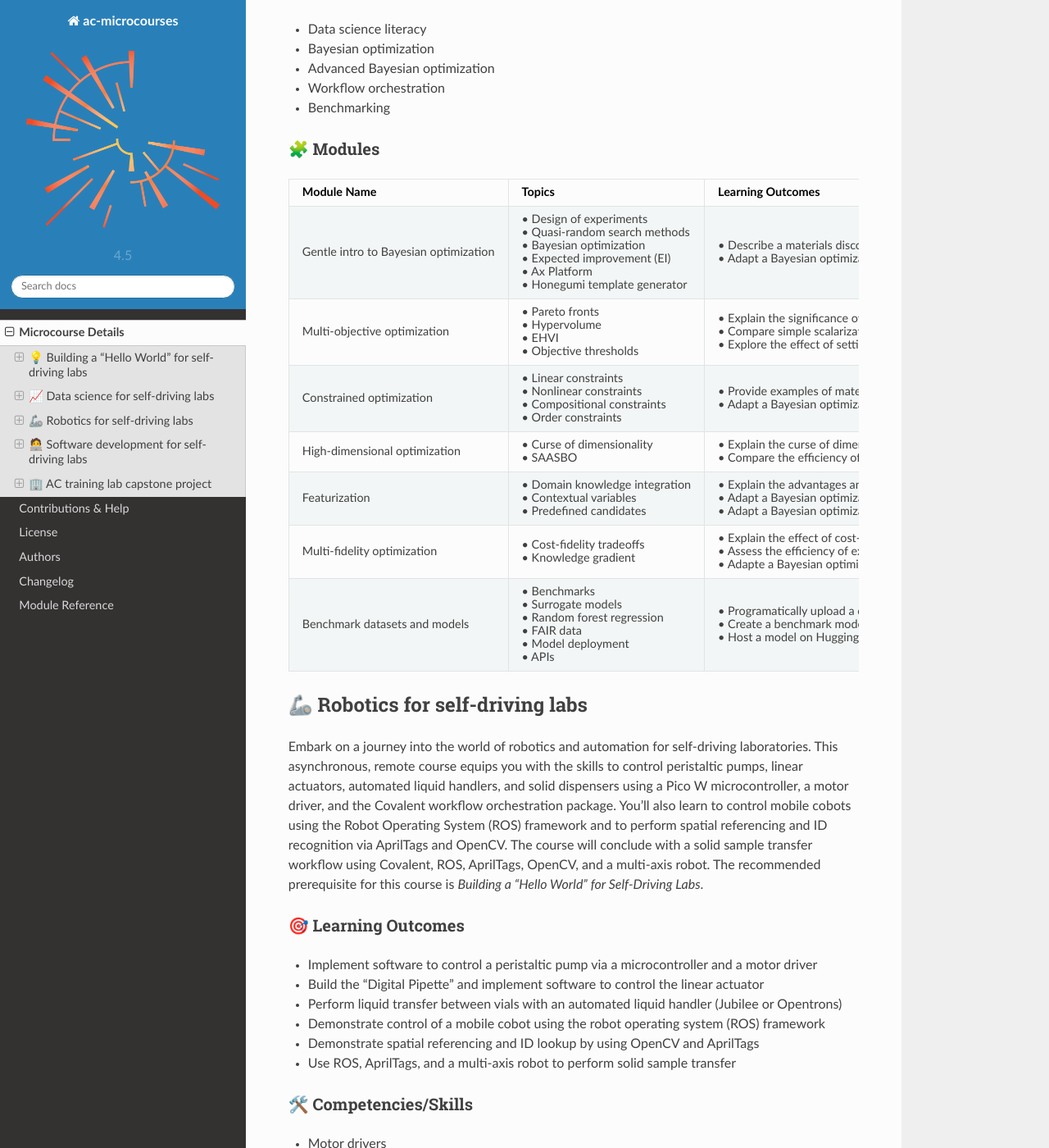
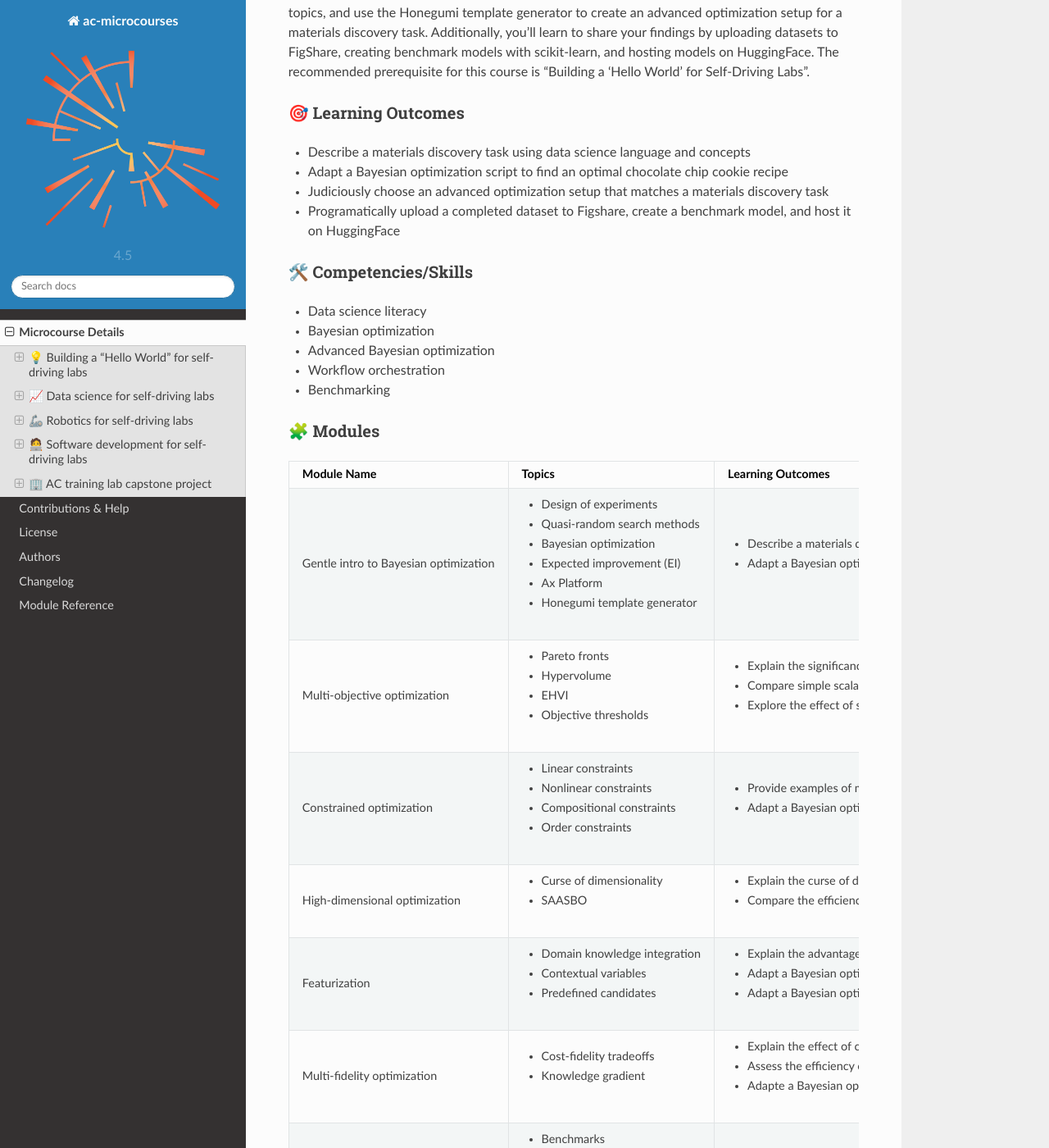
Before and after one commit to AccelerationConsortium/ac-microcourses, a Sphinx documentation site: the page built from docs/certificate-framework.md, in a window 1280 px wide and 1400 px high, scrolled down 2083 px. Shown: the whole window at 82% size. Built offline with Sphinx 7.4.7 and the Read the Docs theme 2.0.0, drawn with Linux system fonts in a browser that asks for light colours; some of the changed text lies outside the part shown.

Commit message:
Update certificate-framework.md

```diff
--- a/docs/certificate-framework.md
+++ b/docs/certificate-framework.md
@@ -30,13 +30,13 @@
 
 Module Name | Topics | Learning Outcomes
 ---- | ---- | ----
-Running the self-driving lab demo | • Database management<br>• Bayesian optimization<br>• Microcontrollers<br>• Sensors<br>• Device communication | • Describe key terms and principles of self-driving labs<br>• Preview an end-to-end self-driving lab<br>• Set up a MongoDB account and database<br>• Set up a HiveMQ account and instance<br>• Upload software to a microcontroller
-Blink the LEDs and read sensor data |  • Microcontrollers<br>• sensors | • Familiarize the MicroPython programming language<br>• Send commands to a microcontroller<br>• Receive sensor data from a microcontroller
-| Bayesian optimization for color matching | • Design of experiments<br>• Bayesian optimization<br>• Data visualization | • Compare grid and random search vs. Bayesian optimization<br>• Visualize optimization efficiency
-| Hardware/software communication | • MQTT<br>• Device communication<br>• Host<br>• Client | • Send commands to a microcontroller<br>• Receive sensor data from a microcontroller
-| Logging data | • MongoDB<br>• Database management | • Set up a MongoDB account and database<br>• Upload data directly from microcontroller
-| Piecing the modules together | • Systems design | • Connect the pieces to complete the SDL demo
-| Convert to a lab sensor system | • Microcontrollers<br>• Sensors<br>• Device communication<br>• Database management | • Continuously log temperature, humidity, pressure, light, and accelerometer data
+Running the self-driving lab demo | <ul><li>Database management</li><li>Bayesian optimization</li><li>Microcontrollers</li><li>Sensors</li><li>Device communication</li></ul> | <ul><li>Describe key terms and principles of self-driving labs</li><li>Preview an end-to-end self-driving lab</li><li>Set up a MongoDB account and database</li><li>Set up a HiveMQ account and instance</li><li>Upload software to a microcontroller</li></ul>
+Blink the LEDs and read sensor data | <ul><li>Microcontrollers</li><li>Sensors</li></ul> | <ul><li>Familiarize the MicroPython programming language</li><li>Send commands to a microcontroller</li><li>Receive sensor data from a microcontroller</li></ul>
+Bayesian optimization for color matching | <ul><li>Design of experiments</li><li>Bayesian optimization</li><li>Data visualization</li></ul> | <ul><li>Compare grid and random search vs. Bayesian optimization</li><li>Visualize optimization efficiency</li></ul>
+Hardware/software communication | <ul><li>MQTT</li><li>Device communication</li><li>Host</li><li>Client</li></ul> | <ul><li>Send commands to a microcontroller</li><li>Receive sensor data from a microcontroller</li></ul>
+Logging data | <ul><li>MongoDB</li><li>Database management</li></ul> | <ul><li>Set up a MongoDB account and database</li><li>Upload data directly from microcontroller</li></ul>
+Piecing the modules together | <ul><li>Systems design</li></ul> | <ul><li>Connect the pieces to complete the SDL demo</li></ul>
+Convert to a lab sensor system | <ul><li>Microcontrollers</li><li>Sensors</li><li>Device communication</li><li>Database management</li></ul> | <ul><li>Continuously log temperature, humidity, pressure, light, and accelerometer data</li></ul>
 
 ## 📈 Data science for self-driving labs
 
@@ -60,13 +60,13 @@
 
 Module Name | Topics | Learning Outcomes
 --- | --- | ---
-Gentle intro to Bayesian optimization | • Design of experiments<br>• Quasi-random search methods<br>• Bayesian optimization<br>• Expected improvement (EI)<br>• Ax Platform<br>• Honegumi template generator | • Describe a materials discovery task using data science language and concepts<br>• Adapt a Bayesian optimization script to find an optimal chocolate chip cookie recipe
-Multi-objective optimization | • Pareto fronts<br>• Hypervolume<br>• EHVI<br>• Objective thresholds | • Explain the significance of a Pareto front<br>• Compare simple scalarization with expected hypervolume improvement<br>• Explore the effect of setting objective thresholds  <!-- incorporating domain knowledge through objective thresholds -->
-Constrained optimization | • Linear constraints<br>• Nonlinear constraints<br>• Compositional constraints<br>• Order constraints | • Provide examples of materials discovery tasks with constraints<br>• Adapt a Bayesian optimization script to include constraints
-High-dimensional optimization | • Curse of dimensionality<br>• SAASBO | • Explain the curse of dimensionality<br>• Compare the efficiency of expected improvement and SAASBO as a function of dimensionality
-Featurization | • Domain knowledge integration<br>• Contextual variables<br>• Predefined candidates | • Explain the advantages and disadvantages of featurization<br>• Adapt a Bayesian optimization script to use predefined candidates with featurization<br>• Adapt a Bayesian optimization script to use contextual variables
-Multi-fidelity optimization | • Cost-fidelity tradeoffs<br>• Knowledge gradient | • Explain the effect of cost-fidelity tradeoffs on optimization<br>• Assess the efficiency of expected improvement at fixed fidelities vs. knowledge gradient<br>• Adapte a Bayesian optimization script to use a knowledge gradient
-Benchmark datasets and models | • Benchmarks<br>• Surrogate models<br>• Random forest regression<br>• FAIR data<br>• Model deployment<br>• APIs | • Programatically upload a completed dataset to Figshare<br>• Create a benchmark model with scikit-learn<br>• Host a model on HuggingFace
+Gentle intro to Bayesian optimization | <ul><li>Design of experiments</li><li>Quasi-random search methods</li><li>Bayesian optimization</li><li>Expected improvement (EI)</li><li>Ax Platform</li><li>Honegumi template generator</li></ul> | <ul><li>Describe a materials discovery task using data science language and concepts</li><li>Adapt a Bayesian optimization script to find an optimal chocolate chip cookie recipe</li></ul>
+Multi-objective optimization | <ul><li>Pareto fronts</li><li>Hypervolume</li><li>EHVI</li><li>Objective thresholds</li></ul> | <ul><li>Explain the significance of a Pareto front</li><li>Compare simple scalarization with expected hypervolume improvement</li><li>Explore the effect of setting objective thresholds</li></ul>
+Constrained optimization | <ul><li>Linear constraints</li><li>Nonlinear constraints</li><li>Compositional constraints</li><li>Order constraints</li></ul> | <ul><li>Provide examples of materials discovery tasks with constraints</li><li>Adapt a Bayesian optimization script to include constraints</li></ul>
+High-dimensional optimization | <ul><li>Curse of dimensionality</li><li>SAASBO</li></ul> | <ul><li>Explain the curse of dimensionality</li><li>Compare the efficiency of expected improvement and SAASBO as a function of dimensionality</li></ul>
+Featurization | <ul><li>Domain knowledge integration</li><li>Contextual variables</li><li>Predefined candidates</li></ul> | <ul><li>Explain the advantages and disadvantages of featurization</li><li>Adapt a Bayesian optimization script to use predefined candidates with featurization</li><li>Adapt a Bayesian optimization script to use contextual variables</li></ul>
+Multi-fidelity optimization | <ul><li>Cost-fidelity tradeoffs</li><li>Knowledge gradient</li></ul> | <ul><li>Explain the effect of cost-fidelity tradeoffs on optimization</li><li>Assess the efficiency of expected improvement at fixed fidelities vs. knowledge gradient</li><li>Adapte a Bayesian optimization script to use a knowledge gradient</li></ul>
+Benchmark datasets and models | <ul><li>Benchmarks</li><li>Surrogate models</li><li>Random forest regression</li><li>FAIR data</li><li>Model deployment</li><li>APIs</li></ul> | <ul><li>Programatically upload a completed dataset to Figshare</li><li>Create a benchmark model with scikit-learn</li><li>Host a model on HuggingFace</li></ul>
 
 <!-- In intro, require Bayes opt video and user input for the different questions. This could be a GitHub discussion, comments in a PR, entry in the Canvas course, etc. -->
 
@@ -102,11 +102,11 @@
 ### 🧩 Modules
 Module Name | Topics | Learning Outcomes
 ---- | ---- | ----
-Controlling pumps and pipettes | • Workflow orchestration<br>• Microcontrollers<br>• Peristaltic pumps<br>• Linear actuators<br>• Motor drivers | • Implement software to control a peristaltic pump via a microcontroller and a motor driver<br>• Build the "Digital Pipette" and implement software to control the linear actuator
-Automated liquid handlers | • Workflow orchestration<br>• Jubilee<br>• Opentrons | Perform liquid transfer between vials with an automated liquid handler (Jubilee or Opentrons)
-Mobile robotics | ROS | Demonstrate control of a mobile cobot using the Robot Operating System (ROS)
-Computer vision | OpenCV<br>AprilTags | Demonstrate spatial referencing and ID lookup by using OpenCV and AprilTags
-Solid sample transfer | Workflow orchestration<br>ROS<br>AprilTags<br>Multi-axis robotics | Use ROS, AprilTags, and a multi-axis robot to perform solid sample transfer
+Controlling pumps and pipettes | <ul><li>Workflow orchestration</li><li>Microcontrollers</li><li>Peristaltic pumps</li><li>Linear actuators</li><li>Motor drivers</li></ul> | <ul><li>Implement software to control a peristaltic pump via a microcontroller and a motor driver</li><li>Build the "Digital Pipette" and implement software to control the linear actuator</li></ul>
+Automated liquid handlers | <ul><li>Workflow orchestration</li><li>Jubilee</li><li>Opentrons</li></ul> | <ul><li>Perform liquid transfer between vials with an automated liquid handler (Jubilee or Opentrons)</li></ul>
+Mobile robotics | <ul><li>ROS</li></ul> | <ul><li>Demonstrate control of a mobile cobot using the Robot Operating System (ROS)</li></ul>
+Computer vision | <ul><li>OpenCV</li><li>AprilTags</li></ul> | <ul><li>Demonstrate spatial referencing and ID lookup by using OpenCV and AprilTags</li></ul>
+Solid sample transfer | <ul><li>Workflow orchestration</li><li>ROS</li><li>AprilTags</li><li>Multi-axis robotics</li></ul> | <ul><li>Use ROS, AprilTags, and a multi-axis robot to perform solid sample transfer</li></ul>
 
 ## 🧑‍💻 Software development for self-driving labs
 
@@ -135,14 +135,14 @@
 
 Module Name | Topics | Learning Outcomes
 ---- | ---- | ----
-Setting up VS Code | IDEs<br>Miniconda<br>VS Code extensions | Set up VS Code<br>Install Miniconda<br>Install VS Code extensions
-Debugging in VS Code | Print statements<br>Setting breakpoints<br>Inspecting variables<br>Stepping through code<br>Debug console<br>Debug configurations | Use print statements to debug code<br>Set breakpoints<br>Inspect variables<br>Step through code<br>Use the debug console<br>Set up debug configurations
-Unit testing| pytest<br>Test result interpretation<br>Debugging<br>Test-driven development | Explain the purpose of unit tests<br>Write unit tests for the light-mixing demo<br>Run and interpret unit tests to fix code<br>Explain test-driven development
-Automated documentation | Markdown<br>Documentation as code<br>Sphinx<br>Readthedocs | Write documentation in Markdown<br>Explain what documentation as code means<br>Set up a readthedocs account and publish a readthedocs page
-Continuous integration (CI) | Continuous integration<br>GitHub actions<br>Unit tests<br>Documentation | Explain the purpose of continuous integration<br>Set up a GitHub actions workflow<br>Run unit tests and documentation builds on GitHub actions
-Project templates | PyScaffold<br>Cookiecutter<br>Project initialization<br>Project adaptation | Create a project template using PyScaffold<br>Add project content
-Launching a free cloud server | Serverless computing<br>PythonAnywhere<br>Deploying Applications | Launch a free cloud server<br>Deploy a materials discovery campaign on a cloud server
-On-demand cloud simulations | Cloud computing<br>Setting up an AWS account<br>AWS Lambda | Run an on-demand cloud simulation<br>Integrate a cloud simulation into a materials discovery campaign
+Setting up VS Code | <ul><li>IDEs</li><li>Miniconda</li><li>VS Code extensions</li></ul> | <ul><li>Set up VS Code</li><li>Install Miniconda</li><li>Install VS Code extensions</li></ul>
+Debugging in VS Code | <ul><li>Print statements</li><li>Setting breakpoints</li><li>Inspecting variables</li><li>Stepping through code</li><li>Debug console</li><li>Debug configurations</li></ul> | <ul><li>Use print statements to debug code</li><li>Set breakpoints</li><li>Inspect variables</li><li>Step through code</li><li>Use the debug console</li><li>Set up debug configurations</li></ul>
+Unit testing| <ul><li>pytest</li><li>Test result interpretation</li><li>Debugging</li><li>Test-driven development</li></ul> | <ul><li>Explain the purpose of unit tests</li><li>Write unit tests for the light-mixing demo</li><li>Run and interpret unit tests to fix code</li><li>Explain test-driven development</li></ul>
+Automated documentation | <ul><li>Markdown</li><li>Documentation as code</li><li>Sphinx</li><li>Readthedocs</li></ul> | <ul><li>Write documentation in Markdown</li><li>Explain what documentation as code means</li><li>Set up a readthedocs account and publish a readthedocs page</li></ul>
+Continuous integration (CI) | <ul><li>Continuous integration</li><li>GitHub actions</li><li>Unit tests</li><li>Documentation</li></ul> | <ul><li>Explain the purpose of continuous integration</li><li>Set up a GitHub actions workflow</li><li>Run unit tests and documentation builds on GitHub actions</li></ul>
+Project templates | <ul><li>PyScaffold</li><li>Cookiecutter</li><li>Project initialization</li><li>Project adaptation</li></ul> | <ul><li>Create a project template using PyScaffold</li><li>Add project content</li></ul>
+Launching a free cloud server | <ul><li>Serverless computing</li><li>PythonAnywhere</li><li>Deploying Applications</li></ul> | <ul><li>Launch a free cloud server</li><li>Deploy a materials discovery campaign on a cloud server</li></ul>
+On-demand cloud simulations | <ul><li>Cloud computing</li><li>Setting up an AWS account</li><li>AWS Lambda</li></ul> | <ul><li>Run an on-demand cloud simulation</li><li>Integrate a cloud simulation into a materials discovery campaign</li></ul>
 
 <!-- Python packaging with PyPI | Packages<br>PyPI<br>pip<br>Twine | Explain the purpose of packages<br>Set up a PyPI account<br>Upload a package to PyPI -->
 <!-- Using LLMs to enhance coding workflows via GitHub Copilot Chat | Understanding LLMs<br>GitHub Copilot Chat<br>Code Suggestions<br>Code Completions<br>Code Refactoring | Explain the purpose of LLMs<br>Explore the use of GitHub Copilot Chat -->
@@ -175,6 +175,6 @@
 
 Module Name | Topics | Learning Outcomes
 ---- | ---- | ----
-Project proposal | Figures<br>White papers<br>Presentations | Propose a self-driving lab via a schematic figure<br>Write a white paper for the self-driving laboratory<br>Present the proposal to a team of scientists
-Design and build | SDL design<br>Implementation<br>Documentation | Design and build the proposed self-driving laboratory at the AC training lab<br>Provide a project update with proposed next steps
-Dissemination | Project update<br>Knowledge sharing<br>Data and documentation | Share the designs, data, and documentation publicly
+Project proposal | <ul><li>Figures</li><li>White papers</li><li>Presentations</li></ul> | <ul><li>Propose a self-driving lab via a schematic figure</li><li>Write a white paper for the self-driving laboratory</li><li>Present the proposal to a team of scientists</li></ul>
+Design and build | <ul><li>SDL design</li><li>Implementation</li><li>Documentation</li></ul> | <ul><li>Design and build the proposed self-driving laboratory at the AC training lab</li><li>Provide a project update with proposed next steps</li></ul>
+Dissemination | <ul><li>Project update</li><li>Knowledge sharing</li><li>Data and documentation</li></ul> | <ul><li>Share the designs, data, and documentation publicly</li></ul>
```
